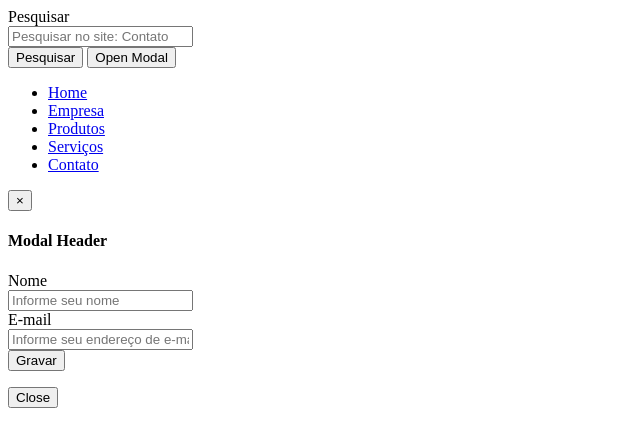
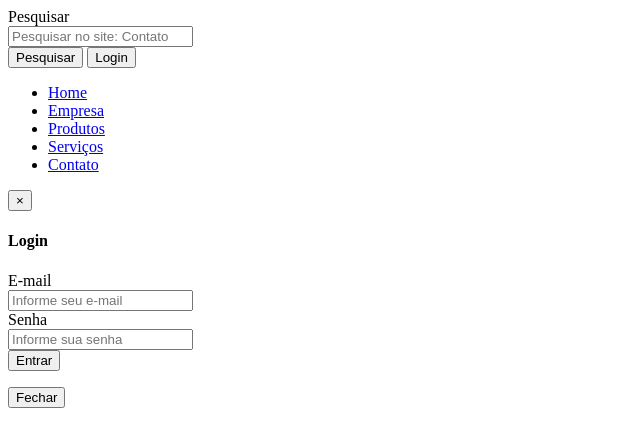
Before and after one commit to franciscorjr/phpFoundationProjFase1, a PHP site: page /menu.php in a window 1280 px wide. Shown: the top 447 px of the page, without its empty margins (0-640 px from the left). Run offline with PHP 8.4, Linux system fonts and the light colour scheme; data that the repository does not hold is empty.

Commit message:
Realizando Login e Logout

```diff
--- a/conexaoDB.php
+++ b/conexaoDB.php
@@ -8,11 +8,11 @@ function conexaoDB()
         }
 
         $host = (isset($config['db']['host'])) ? $config['db']['host'] : null;
-        $dbname = (isset($config['db']['dbmane'])) ? $config['db']['dbmane'] : null;
+        $dbname = (isset($config['db']['dbname'])) ? $config['db']['dbname'] : null;
         $user = (isset($config['db']['user'])) ? $config['db']['user'] : null;
         $password = (isset($config['db']['password'])) ? $config['db']['password'] : null;
 
-         $pdo = new PDO("mysql:host=localhost;dbname=fixture", $user, $password);
+         $pdo = new PDO("mysql:host=$host;dbname=$dbname", $user, $password);
          $pdo->setAttribute(PDO::ATTR_ERRMODE, PDO::ERRMODE_EXCEPTION);
          return $pdo;
 
--- a/menu.php
+++ b/menu.php
@@ -1,13 +1,13 @@
 <?php
-    if($path == "home"){
+if ($path == "home") {
     $active_home = "active";
-    }else if ($path == "empresa"){
+} else if ($path == "empresa") {
     $active_empresa = "active";
-    }else if ($path == "produto"){
+} else if ($path == "produto") {
     $active_produto = "active";
-    }else if ($path == "servico"){
+} else if ($path == "servico") {
     $active_servico = "active";
-    }else if ($path == "contato"){
+} else if ($path == "contato") {
     $active_contato = "active";
 }
 ?>
@@ -17,23 +17,31 @@
         <form class="form-horizontal" method="POST" action="pesquisa">
             <div class="form-group">
                 <label class="col-sm-2 col-sm-2 control-label">Pesquisar</label>
-                    <div class="col-sm-8">
+                <div class="col-sm-4">
                     <input type="text" class="form-control" placeholder="Pesquisar no site: Contato" name="texto">
                 </div>
-                    <div class="col-sm-2">
+                <div class="col-sm-6">
                     <button type="submit" class="btn btn-primary" name="btn-gravar" value="ok">Pesquisar</button>
-                        <!-- Trigger the modal with a button -->
-                        <button type="button" class="btn btn-info btn-lg" data-toggle="modal" data-target="#myModal">Open Modal</button>
+                    <?php
+                    if (isset($_SESSION["logado"]) and $_SESSION["logado"] == 1) { ?>
+                        <a href="logout"> <button type="button" class="btn btn-danger" >Logout</button></a>
+                    <?php } else if (!isset($_SESSION["logado"]) or $_SESSION["logado"] == 0) { ?>
+                        <button type = "button" class="btn btn-info" data-toggle = "modal" data-target = "#myModal" > Login</button >
+                    <?php }
+                    if (isset($_SESSION["logado"]) and $_SESSION["logado"] == 1) {
+                        echo "<button type=\"button\" class=\"btn btn-warning\" >Editar</button>";
+                    }
+                    ?>
                 </div>
             </div>
         </form>
         <nav>
             <ul class="nav nav-justified">
-                    <li class="<?php echo $active_home;?>"><a href="home">Home</a> </li>
-                    <li class="<?php echo $active_empresa;?>"><a href="empresa">Empresa</a> </li>
-                    <li class="<?php echo $active_produto;?>"><a href="produto">Produtos</a> </li>
-                    <li class="<?php echo $active_servico;?>"><a href="servico">Serviços</a> </li>
-                    <li class="<?php echo $active_contato;?>"><a href="contato">Contato</a> </li>
+                <li class="<?php echo $active_home; ?>"><a href="home">Home</a></li>
+                <li class="<?php echo $active_empresa; ?>"><a href="empresa">Empresa</a></li>
+                <li class="<?php echo $active_produto; ?>"><a href="produto">Produtos</a></li>
+                <li class="<?php echo $active_servico; ?>"><a href="servico">Serviços</a></li>
+                <li class="<?php echo $active_contato; ?>"><a href="contato">Contato</a></li>
             </ul>
         </nav>
     </div>
@@ -45,31 +53,33 @@
             <div class="modal-content">
                 <div class="modal-header">
                     <button type="button" class="close" data-dismiss="modal">&times;</button>
-                        <h4 class="modal-title">Modal Header</h4>
+                    <h4 class="modal-title">Login</h4>
                 </div>
                 <div class="modal-body">
-                        <form class="form-horizontal" method="POST" action="contato">
+                    <form class="form-horizontal" method="POST" action="validaLogin">
                         <div class="form-group">
-                                <label class="col-sm-2 col-sm-2 control-label">Nome</label>
+                            <label class="col-sm-2 col-sm-2 control-label">E-mail</label>
                             <div class="col-sm-10">
-                                    <input type="text" class="form-control" placeholder="Informe seu nome" name="nome">
+                                <input type="text" class="form-control" placeholder="Informe seu e-mail" name="email">
                             </div>
                         </div>
                         <div class="form-group">
-                                <label class="col-sm-2 col-sm-2 control-label">E-mail</label>
+                            <label class="col-sm-2 col-sm-2 control-label">Senha</label>
                             <div class="col-sm-10">
-                                    <input type="email" class="form-control" placeholder="Informe seu endereço de e-mail" name="email">
+                                <input type="password" class="form-control" placeholder="Informe sua senha"
+                                       name="senha">
                             </div>
                         </div>
                         <div class="form-group">
                             <div class="col-sm-offset-2 col-sm-10">
-                                    <button type="submit" class="btn btn-primary" name="btn-gravar" value="ok">Gravar</button>
+                                <button type="submit" class="btn btn-success" name="btn-gravar" value="ok">Entrar
+                                </button>
                             </div>
                         </div>
                     </form>
                 </div>
                 <div class="modal-footer">
-                        <button type="button" class="btn btn-default" data-dismiss="modal">Close</button>
+                    <button type="button" class="btn btn-default" data-dismiss="modal">Fechar</button>
                 </div>
             </div>
 
--- a/myPHPFunctions.php
+++ b/myPHPFunctions.php
@@ -13,7 +13,9 @@ function verificaArquivo($arquivo)
             "produto" => "produto.php",
             "servico" => "servico.php",
             "contato" => "contato.php",
-            "pesquisa" => "pesquisa.php"];
+            "pesquisa" => "pesquisa.php",
+            "validaLogin" => "validaLogin.php",
+            "logout" => "logout.php"];
 
         foreach ($rotas as $v => $valor) {
             //Realiza conexão com o DB
```
Also changed, not shown: fixture.php (+32 -1 lines), index.php (+7 -1 lines), logout.php (added, +7 -0 lines), validaLogin.php (added, +55 -0 lines). Lines whose indentation alone changed are shown as unchanged.
